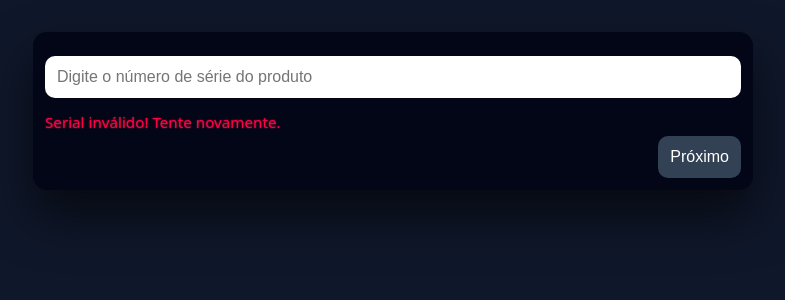
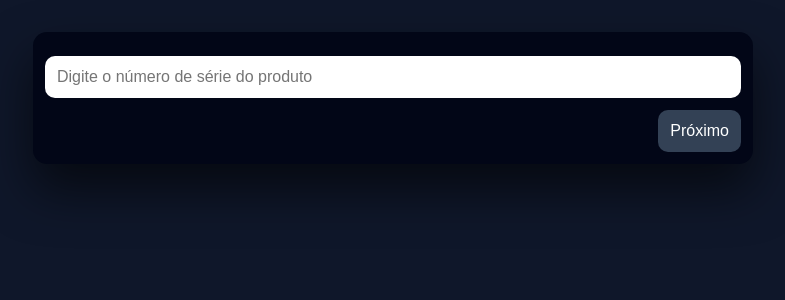
Before and after one commit to UltraKnight/product-validator-joke, a Vue app: page / in a window 1280 px wide. Shown: the top 300 px of the page, without its empty margins (247-1032 px from the left). Built offline with nearby package versions, Linux system fonts and the light colour scheme; the HTML template or start-up script is replaced by a standard one.

Commit message:
fix: fix step 1 starting with error messsage

```diff
--- a/src/components/validation/steps/Step1.vue
+++ b/src/components/validation/steps/Step1.vue
@@ -3,7 +3,7 @@ import { ref } from 'vue';
 
 const emit = defineEmits(['success', 'failure']);
 const validSerials = ['BPC-756-1N1M1G0', 'IKA-349-1N1M1G0'];
-const showError = ref(true);
+const showError = ref(false);
 const isValidating = ref(false);
 const isValid = ref(false);
 const validationId = ref<number>();
```
